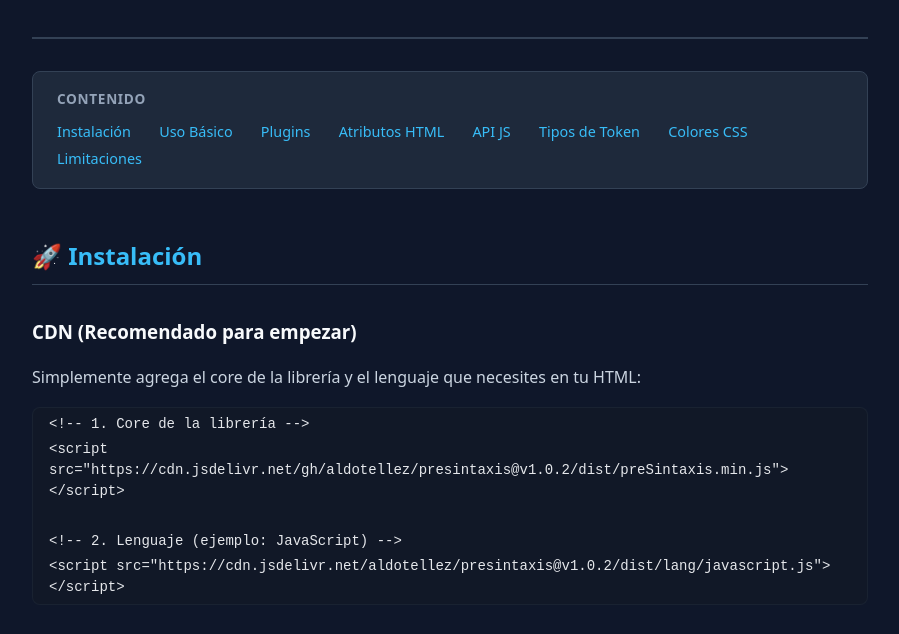
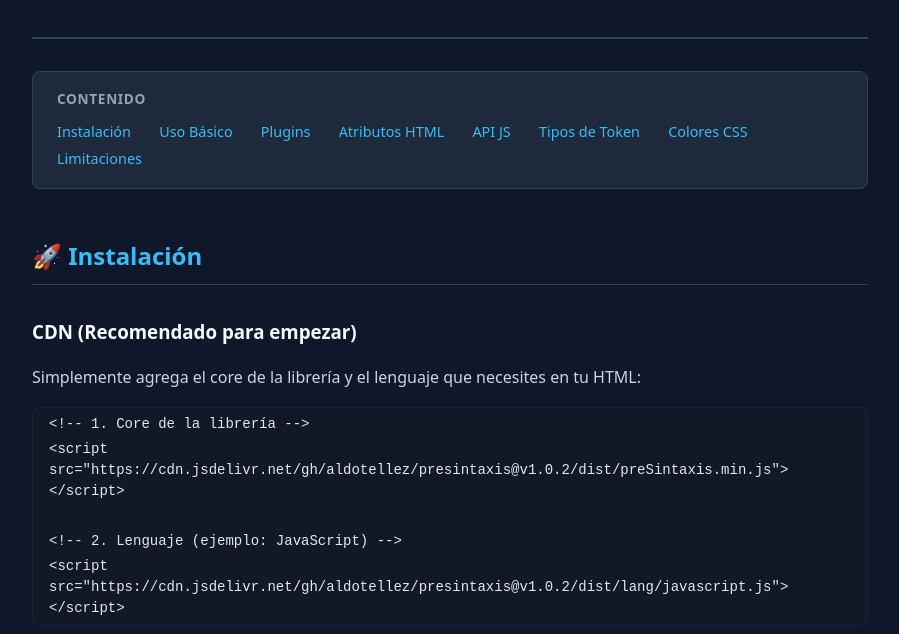
Before and after one commit to aldotellez/preSintaxis, a plain HTML site: page examples/index.html in a window 1280 px wide. Shown: the part 153-787 px from the top of the page, without its empty margins (190-1089 px from the left). Drawn offline with Linux system fonts and the light colour scheme.

Commit message:
Fix script tag for JavaScript language example

```diff
--- a/examples/index.html
+++ b/examples/index.html
@@ -200,7 +200,7 @@
 &lt;script src="https://cdn.jsdelivr.net/gh/aldotellez/presintaxis@v1.0.2/dist/preSintaxis.min.js"&gt;&lt;/script&gt;
 
 &lt;!-- 2. Lenguaje (ejemplo: JavaScript) --&gt;
-&lt;script src="https://cdn.jsdelivr.net/aldotellez/presintaxis@v1.0.2/dist/lang/javascript.js"&gt;&lt;/script&gt;</code></pre>
+&lt;script src="https://cdn.jsdelivr.net/gh/aldotellez/presintaxis@v1.0.2/dist/lang/javascript.js"&gt;&lt;/script&gt;</code></pre>
 
     <h3>Descarga directa o NPM</h3>
     <p>Descarga el archivo <code>dist/preSintaxis.min.js</code> y añádelo a tu proyecto, o instálalo vía NPM:</p>
```
